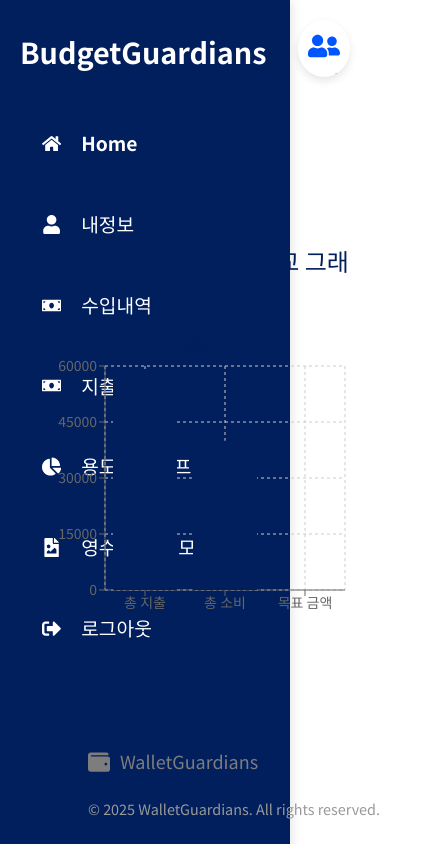
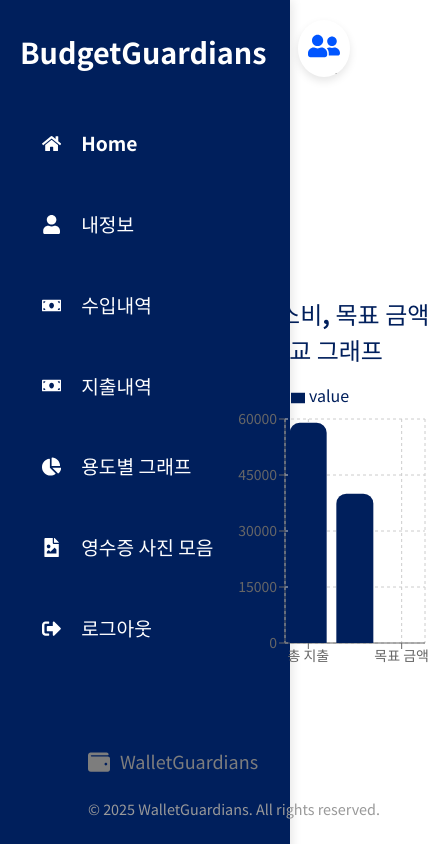
Before and after one commit to ChoiTheCreator/wallet-guardians-web, a React (Vite) app: page /graph in a window 390 px wide. Shown: the whole page, 430 px wide, since content can reach past the window. Built offline with nearby package versions, Linux system fonts and the light colour scheme.

Commit message:
<Feat> Media Query 기능 개발, 화면 브라우저가 작고, navbar가 켜지면 navbar와 그래프가 겹쳐지기 떄문에 해당 스타일 조정

```diff
--- a/src/style/GraphPage.scss
+++ b/src/style/GraphPage.scss
@@ -7,24 +7,26 @@
   margin: 0 auto;
   gap: 20px;
 
-  .sidebar-active {
+  @media (max-width: 900px) {
+    flex-direction: column; // 작은 화면에서는 세로 정렬
+    padding: 20px; // 패딩 줄임
+    gap: 15px; // 요소 간격 줄임
+
     .graph-left {
-      width: 100%; // 좌측 섹션 전체 너비
+      margin-left: 200px;
+      width: 60%; // 좌측 섹션 전체 너비
+      max-width: none; // 고정 너비 해제
+      .expense-graph-card {
+        height: 300px; // 그래프 높이 제한
+        padding: 5px; // 내부 여백 줄임
+      }
     }
+
     .graph-right {
-      display: none;
+      display: none; // 우측 섹션 숨김
     }
   }
 
-  @media (max-width: 768px) {
-    flex-direction: column; // 작은 화면에서 기본 정렬 변경
-
-    &.sidebar-active {
-      .graph-right {
-        display: none; // 작은 화면에서도 우측 섹션 숨김
-      }
-    }
-  }
   .graph-left {
     flex: 2; // 좌측 섹션의 너비를 더 넓게 설정
     max-width: 600px;
```
